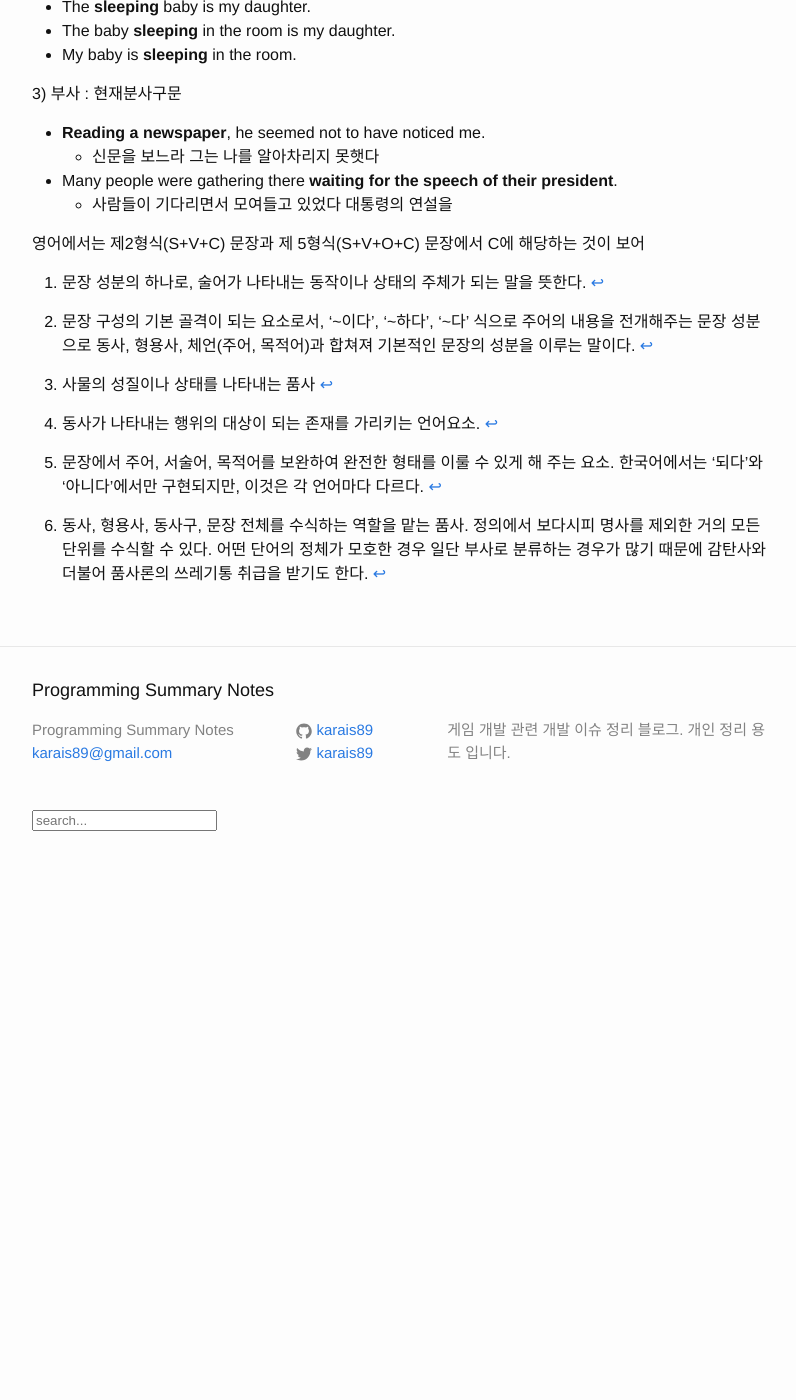
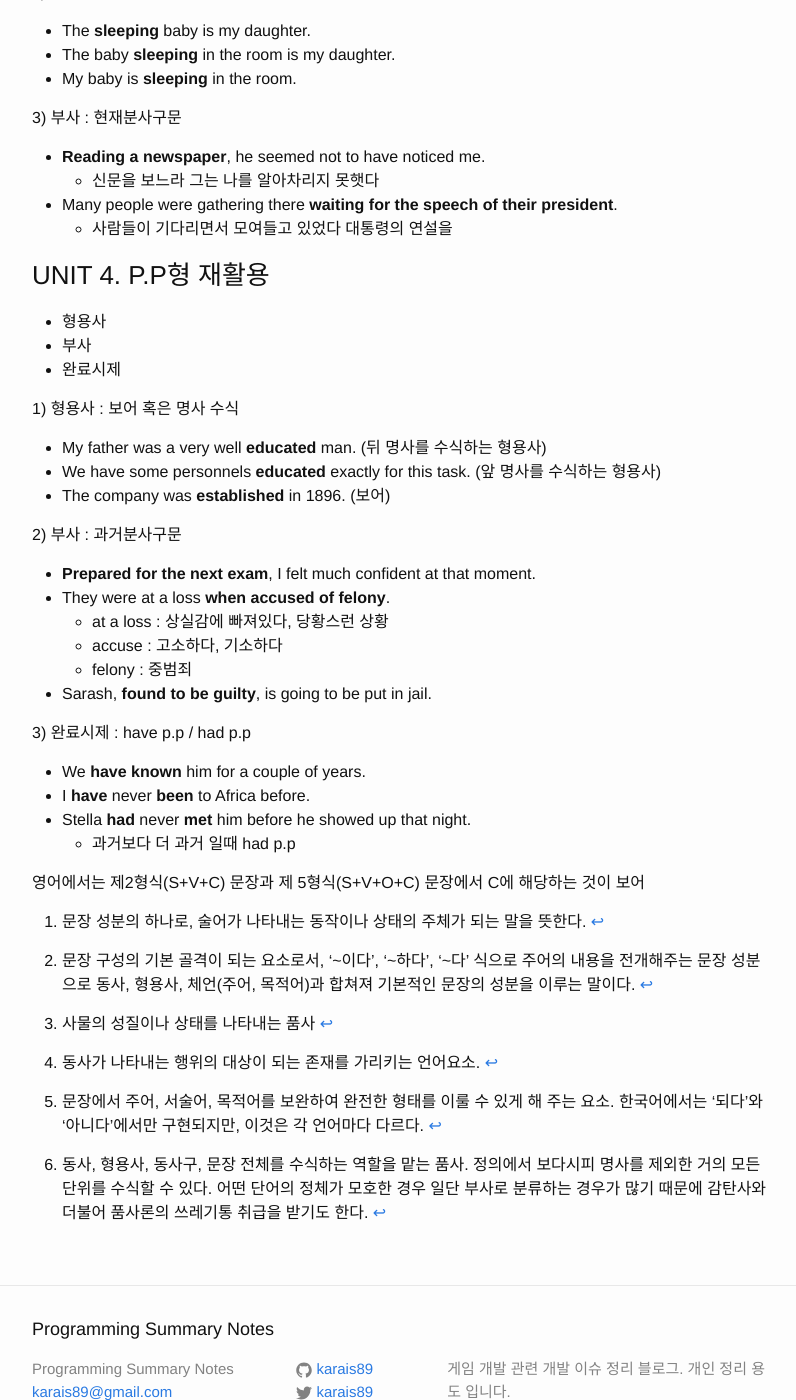
Before and after one commit to karais89/karais89.github.io_back, a Jekyll site: the page built from _posts/2018-12-14-hanmadiro-part-0.markdown, in a window 1280 px wide and 1400 px high, scrolled down 15933 px. Shown: the whole window, without its empty margins (238-1034 px from the left). Built offline with Jekyll 4.4.1, drawn with Linux system fonts in a browser that asks for light colours; comment, search, counter and statistics services are not loaded; before the commit the page ends 16825 px from its top, so only the background shows below that.

Commit message:
UNIT 4. P.P형 재활용

```diff
--- a/_posts/2018-12-14-hanmadiro-part-0.markdown
+++ b/_posts/2018-12-14-hanmadiro-part-0.markdown
@@ -640,6 +640,31 @@ eat
 - Many people were gathering there **waiting for the speech of their president**.
     - 사람들이 기다리면서 모여들고 있었다 대통령의 연설을
 
+### UNIT 4. P.P형 재활용
+
+- 형용사
+- 부사
+- 완료시제
+
+1) 형용사 : 보어 혹은 명사 수식
+- My father was a very well **educated** man. (뒤 명사를 수식하는 형용사)
+- We have some personnels **educated** exactly for this task. (앞 명사를 수식하는 형용사)
+- The company was **established** in 1896. (보어)
+
+2) 부사 : 과거분사구문
+- **Prepared for the next exam**, I felt much confident at that moment.
+- They were at a loss **when accused of felony**.
+    - at a loss : 상실감에 빠져있다, 당황스런 상황
+    - accuse : 고소하다, 기소하다
+    - felony : 중범죄
+- Sarash, **found to be guilty**, is going to be put in jail.
+
+3) 완료시제 : have p.p / had p.p
+- We **have known** him for a couple of years.
+- I **have** never **been** to Africa before.
+- Stella **had** never **met** him before he showed up that night.
+    - 과거보다 더 과거 일때 had p.p
+
 [^1]: 문장 성분의 하나로, 술어가 나타내는 동작이나 상태의 주체가 되는 말을 뜻한다.
 
 [^2]: 문장 구성의 기본 골격이 되는 요소로서, '~이다', '~하다', '~다' 식으로 주어의 내용을 전개해주는 문장 성분으로 동사, 형용사, 체언(주어, 목적어)과 합쳐져 기본적인 문장의 성분을 이루는 말이다.
```
